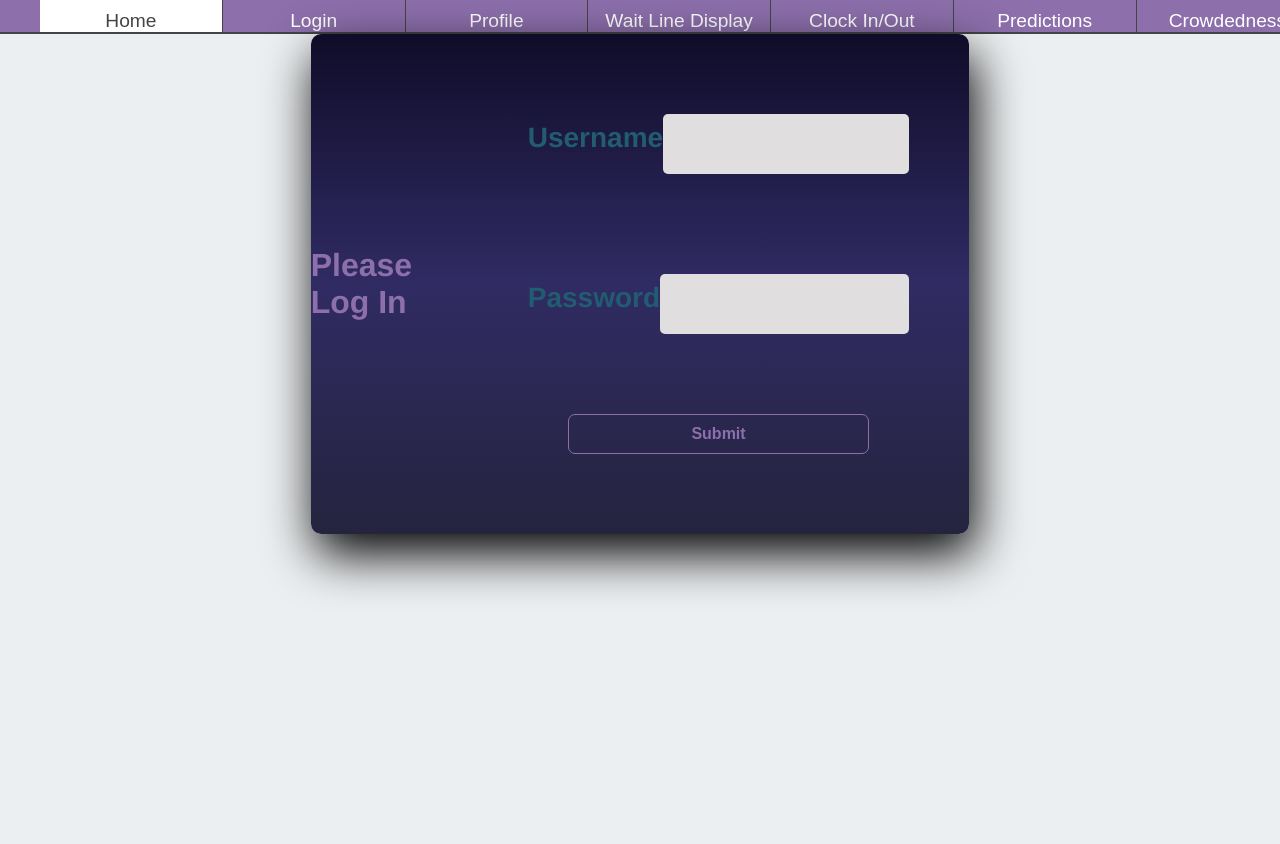
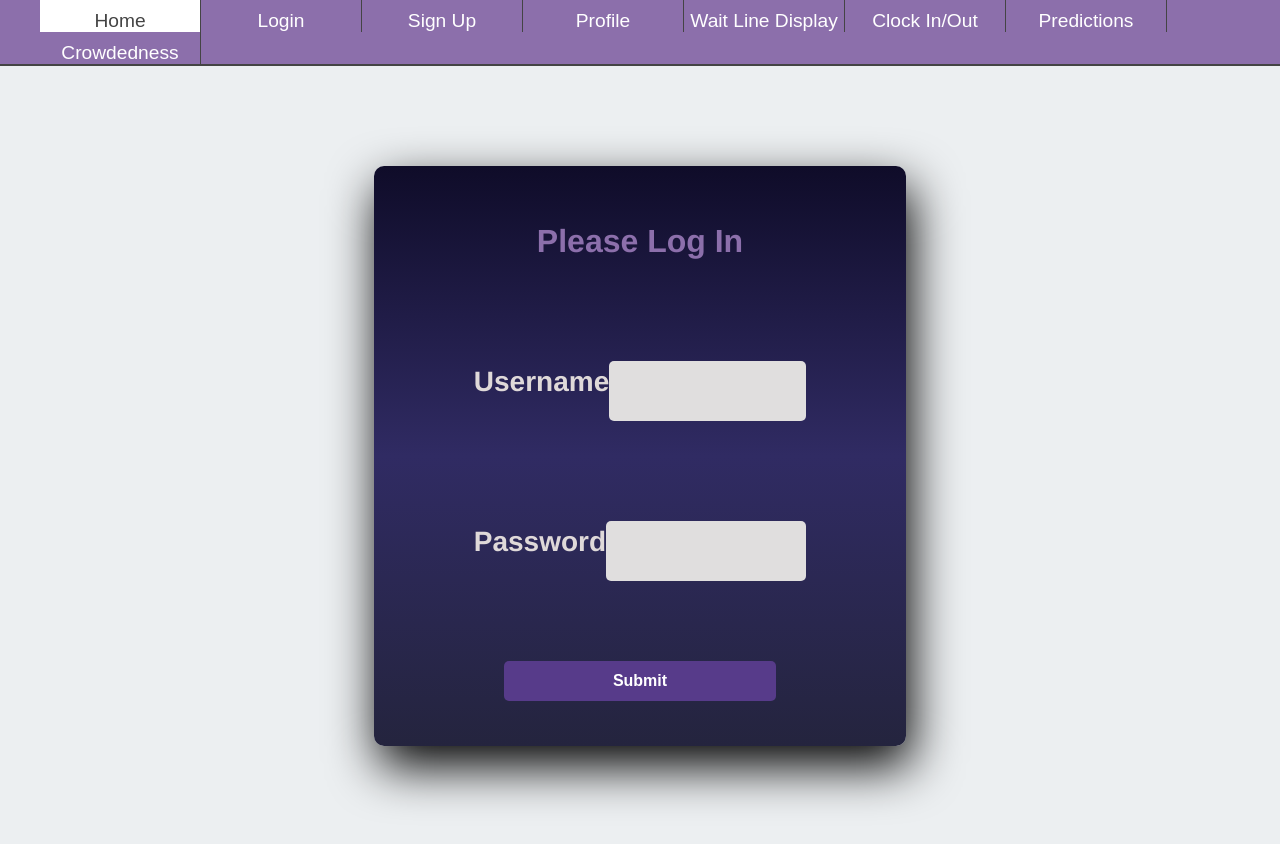
Before and after one commit to irajput/waitinglinesproject, a React (Create React App) app in the folder client/: page /login in a window 1280 px wide. Shown: the top 844 px of the page. Before the commit the page ends 800 px from the top, so only its background shows below. Built offline with nearby package versions, Linux system fonts and the light colour scheme; the HTML template or start-up script is replaced by a standard one.

Commit message:
added css

```diff
--- a/client/src/App/App.css
+++ b/client/src/App/App.css
@@ -26,7 +26,7 @@ body {
 
   border-right:1px solid #444;
 
-  width:14.2%;
+  width:12.5%;
 
 }
 
--- a/client/src/App/App.js
+++ b/client/src/App/App.js
@@ -22,6 +22,8 @@ function App() {
       <ul>
         <li class="home"><a class="nav-item nav-link active" href="/">Home</a></li>
         <li class="tutorials"><a class="nav-item nav-link " href="/login">Login</a></li>
+        <li class="news"><a class="nav-item nav-link " href="/signup">Sign Up</a></li>
+
         <li class="about"><a class="nav-item nav-link " href="/profile">Profile</a></li>
         <li class="news"><a class="nav-item nav-link " href="/display">Wait Line Display</a></li>
         <li class="contact"><a class="nav-item nav-link " href="/stopwatch">Clock In/Out </a></li>
--- a/client/src/Login/Login.css
+++ b/client/src/Login/Login.css
@@ -15,6 +15,7 @@ p {
 
 /*NEW CODE*/
 .completeWrap{
+    margin:100px;
 	height: 500px;
 	background: red;
 	overflow: hidden;
@@ -22,10 +23,13 @@ p {
 	border-radius: 10px;
 	box-shadow: 5px 20px 50px #000;
     display: flex;
+    flex-direction: column;
+
     background: linear-gradient(to bottom, #0f0c29, #302b63, #24243e);
 	justify-content: center;
 	align-items: center;
-	margin: 0;
+    padding:40px;
+    color:#fff;
 
 }
 dbody{
@@ -37,9 +41,7 @@ dbody{
 	font-family: 'Jost', sans-serif;
 	background: linear-gradient(to bottom, #0f0c29, #302b63, #24243e);
 }
-.main{
 
-}
 #chk{
 	display: none;
 }
@@ -70,7 +72,7 @@ dbody{
 	outline: none;
 	border-radius: 5px;
 }
-button{
+button {
 	width: 60%;
 	height: 40px;
 	margin: 10px auto;
@@ -96,12 +98,11 @@ button:hover{
 	border-radius: 60% / 10%;
 	transform: translateY(-180px);
 	transition: .8s ease-in-out;
+
 }
-.login label{
-	color: #573b8a;
-	transform: scale(.6);
+.loginP{
+    color:rgb(223, 217, 217);
 }
-
 #chk:checked ~ .login{
 	transform: translateY(-500px);
 }
--- a/client/src/Login/Login.js
+++ b/client/src/Login/Login.js
@@ -70,20 +70,20 @@ export default function Login() {
   return(
     <div className="login-wrapper">
       <div class="completeWrap">
-      <h1>Please Log In</h1>
+      <h1 class="loginH1">Please Log In</h1>
       <div class="signup">
 
         <form onSubmit={handleSubmit}>
         <label class="loginLabel">
-            <p>Username</p>
+            <p class="loginP">Username</p>
             <input class="loginInput" type="text" onChange={e => setEmail(e.target.value)}/>
         </label>
         <label class="loginLabel">
-            <p>Password</p>
+            <p class="loginP">Password</p>
             <input class="loginInput" type="password" onChange={e => setPassword(e.target.value)}/>
         </label>
         <div className="center">
-            <button type="submit">Submit</button>
+            <button class="loginButton" type="submit">Submit</button>
         </div>
         </form>
         </div>
--- a/client/src/Profile/Profile.css
+++ b/client/src/Profile/Profile.css
@@ -4,9 +4,13 @@
 {
     width:100%;
     text-align: left;
+
 }
 .inner
 {
+    padding-left:15px;
+    font-size: 20px;
+    color:#fff;
     display: inline-block;
 }
 
@@ -40,3 +44,112 @@ h1, h3, p
     position: absolute;
     display: block;
 }
+
+
+@import url(https://fonts.googleapis.com/css?family=Roboto:900,300);
+body {
+  background-color: #f0f0f0;
+  font-family: roboto;
+}
+.container {
+  width: 600px;
+  margin: 120px auto 120px;
+  background-color: #fff;
+  padding: 0 20px 20px;
+  border-radius: 6px;
+  -webkit-border-radius: 6px;
+  -moz-border-radius: 6px;
+  box-shadow: 0 2px 5px rgba(0,0,0,0.075);
+  -webkit-box-shadow: 0 2px 5px rgba(0,0,0,0.075);
+  -moz-box-shadow: 0 2px 5px rgba(0,0,0,0.075);
+  text-align: center;
+  background: linear-gradient(to bottom, #0f0c29, #302b63, #24243e);
+
+}
+.container:hover .avatar-flip {
+  transform: rotateY(180deg);
+  -webkit-transform: rotateY(180deg);
+}
+.container:hover .avatar-flip img:first-child {
+  opacity: 0;
+}
+.container:hover .avatar-flip img:last-child {
+  opacity: 1;
+}
+.avatar-flip {
+  border-radius: 100px;
+  overflow: hidden;
+  height: 150px;
+  width: 150px;
+  position: relative;
+  margin: auto;
+  top: -60px;
+  transition: all 0.3s ease-in-out;
+  -webkit-transition: all 0.3s ease-in-out;
+  -moz-transition: all 0.3s ease-in-out;
+  box-shadow: 0 0 0 13px #f0f0f0;
+  -webkit-box-shadow: 0 0 0 13px #f0f0f0;
+  -moz-box-shadow: 0 0 0 13px #f0f0f0;
+}
+.avatar-flip img {
+  position: absolute;
+  left: 0;
+  top: 0;
+  border-radius: 100px;
+  transition: all 0.3s ease-in-out;
+  -webkit-transition: all 0.3s ease-in-out;
+  -moz-transition: all 0.3s ease-in-out;
+}
+.avatar-flip img:first-child {
+  z-index: 1;
+}
+.avatar-flip img:last-child {
+  z-index: 0;
+  transform: rotateY(180deg);
+  -webkit-transform: rotateY(180deg);
+  opacity: 0;
+}
+h2 {
+  font-size: 32px;
+  font-weight: 600;
+  margin-bottom: 15px;
+  color: #333;
+}
+h4 {
+  font-size: 13px;
+  color: #00baff;
+  letter-spacing: 1px;
+  margin-bottom: 25px
+}
+p {
+  font-size: 16px;
+  line-height: 26px;
+  margin-bottom: 20px;
+  color: #666;
+}
+
+.profileButton {
+    width: 60%;
+	height: 40px;
+	margin: 10px auto;
+	justify-content: center;
+	display: block;
+	color: #fff;
+	background: #573b8a;
+	font-size: 1em;
+	font-weight: bold;
+	margin-top: 20px;
+	outline: none;
+	border: none;
+	border-radius: 5px;
+	transition: .2s ease-in;
+	cursor: pointer;
+}
+
+.checks{
+    display:flex;
+    flex-direction:column;
+    align-items: flex-start;
+    width:50%;
+    margin-top:20px;
+}
--- a/client/src/Profile/Profile.js
+++ b/client/src/Profile/Profile.js
@@ -63,21 +63,19 @@ async function profile() {
 
   render() {
     return (
-      <div className="profile">
+      <div className="profile container">
         <input type="button" value="Log profile" onClick={logProfile}/>
-        <input type="button" value="Get Profile" onClick={this.updateProfilePage}/>
+        <input  type="button" value="Get Profile" onClick={this.updateProfilePage}/>
         <h1>Profile Page</h1>
-        <input type="button" value="Submit Changes" onClick={this.postProfile}/>
         <h3>Receive notifications</h3>
         <p>Notifications will be sent to the email tied to your account. </p>
-        <Switch />
+
         <div id="container">
-          <button id = "dummy-button" className="dummy-button"/>
-          <div id = "notification-opts" disabled>
             <h3>Maximum wait time (minutes):</h3>
             <p>Once the wait time at a restaurant drops below this threshold, you will be notified. </p>
             <input type="number" id="wait-min" name="wait-min" min="1" max="60" defaultValue="30"/>
             <h3>Receive notifications for these restaurants:</h3>
+            <div class="checks">
             <div id="outer">
                 <input type="checkBox"  className = "inner" id = "0" defaultChecked/>
                 <p className = "inner"> Bruin Cafe </p>
@@ -106,8 +104,12 @@ async function profile() {
             <input type="checkBox"  className = "inner" id = "6" defaultChecked/>
                 <p className = "inner"> The Study </p>
             </div>
+            </div>
+            <input type="button" class="profileButton" value="Submit Changes" onClick={this.postProfile}/>
+
           </div>
-        </div>
+
+
       </div>
     );
   }
--- a/client/src/Signup/Signup.css
+++ b/client/src/Signup/Signup.css
@@ -0,0 +1,99 @@
+
+
+/*NEW CODE*/
+.completeWrap{
+    margin:100px;
+	height: 500px;
+	background: red;
+	overflow: hidden;
+	background: url("https://doc-08-2c-docs.googleusercontent.com/docs/securesc/68c90smiglihng9534mvqmq1946dmis5/fo0picsp1nhiucmc0l25s29respgpr4j/1631524275000/03522360960922298374/03522360960922298374/1Sx0jhdpEpnNIydS4rnN4kHSJtU1EyWka?e=view&authuser=0&nonce=gcrocepgbb17m&user=03522360960922298374&hash=tfhgbs86ka6divo3llbvp93mg4csvb38") no-repeat center/ cover;
+	border-radius: 10px;
+	box-shadow: 5px 20px 50px #000;
+    display: flex;
+    flex-direction: column;
+
+    background: linear-gradient(to bottom, #0f0c29, #302b63, #24243e);
+	justify-content: center;
+	align-items: center;
+    padding:40px;
+    color:#fff;
+
+}
+dbody{
+	margin: 0;
+	padding: 0;
+	display: flex;
+	justify-content: center;
+	align-items: center;
+	font-family: 'Jost', sans-serif;
+	background: linear-gradient(to bottom, #0f0c29, #302b63, #24243e);
+}
+.main{
+
+}
+#chk{
+	display: none;
+}
+
+.signupLabel{
+	color: #fff;
+	font-size: 2.3em;
+	justify-content: center;
+	display: flex;
+	margin: 60px;
+	font-weight: bold;
+	cursor: pointer;
+	transition: .5s ease-in-out;
+}
+.signupInput{
+	width: 60%;
+	height: 40px;
+	background: #e0dede;
+	justify-content: center;
+	display: flex;
+	margin: 20px auto;
+	padding: 10px;
+	border: none;
+	outline: none;
+	border-radius: 5px;
+}
+.loginButton{
+	width: 60%;
+	height: 40px;
+	margin: 10px auto;
+	justify-content: center;
+	display: block;
+	color: #fff;
+	background: #573b8a;
+	font-size: 1em;
+	font-weight: bold;
+	margin-top: 20px;
+	outline: none;
+	border: none;
+	border-radius: 5px;
+	transition: .2s ease-in;
+	cursor: pointer;
+}
+button:hover{
+	background: #6d44b8;
+}
+.login{
+	height: 460px;
+	background: #eee;
+	border-radius: 60% / 10%;
+	transform: translateY(-180px);
+	transition: .8s ease-in-out;
+
+}
+.loginP{
+    color:rgb(223, 217, 217);
+}
+#chk:checked ~ .login{
+	transform: translateY(-500px);
+}
+#chk:checked ~ .login label{
+	transform: scale(1);
+}
+#chk:checked ~ .signup label{
+	transform: scale(.6);
+}
--- a/client/src/Signup/Signup.js
+++ b/client/src/Signup/Signup.js
@@ -33,21 +33,27 @@ export default function Login() {
   }
 
   return(
+
     <div className="login-wrapper">
-      <h1>Please Sign Up</h1>
+      <div class="completeWrap">
+      <h1 class="loginH1">Please Sign Up</h1>
+      <div class="signup">
+
         <form onSubmit={handleSubmit}>
-        <label>
-            <p>Username</p>
-            <input type="text" onChange={e => setEmail(e.target.value)}/>
+        <label class="signupLabel">
+            <p class="loginP">Username</p>
+            <input class="signupInput" type="text" onChange={e => setEmail(e.target.value)}/>
         </label>
-        <label>
-            <p>Password</p>
-            <input type="password" onChange={e => setPassword(e.target.value)}/>
+        <label class="signupLabel">
+            <p class="loginP">Password</p>
+            <input class="signupInput" type="password" onChange={e => setPassword(e.target.value)}/>
         </label>
         <div className="center">
-            <button type="submit">Submit</button>
+            <button class="loginButton" type="submit">Submit</button>
         </div>
         </form>
+        </div>
+    </div>
     </div>
   )
 }
--- a/client/src/Stopwatch/Stopwatch.css
+++ b/client/src/Stopwatch/Stopwatch.css
@@ -57,3 +57,7 @@ button {
   margin: 0 auto;
   margin-top: 5px;
 }
+
+.Stop{
+  margin-top:200px;
+}
```
Also changed, not shown: 1 other file (tests, documents, lock files or other folders).
